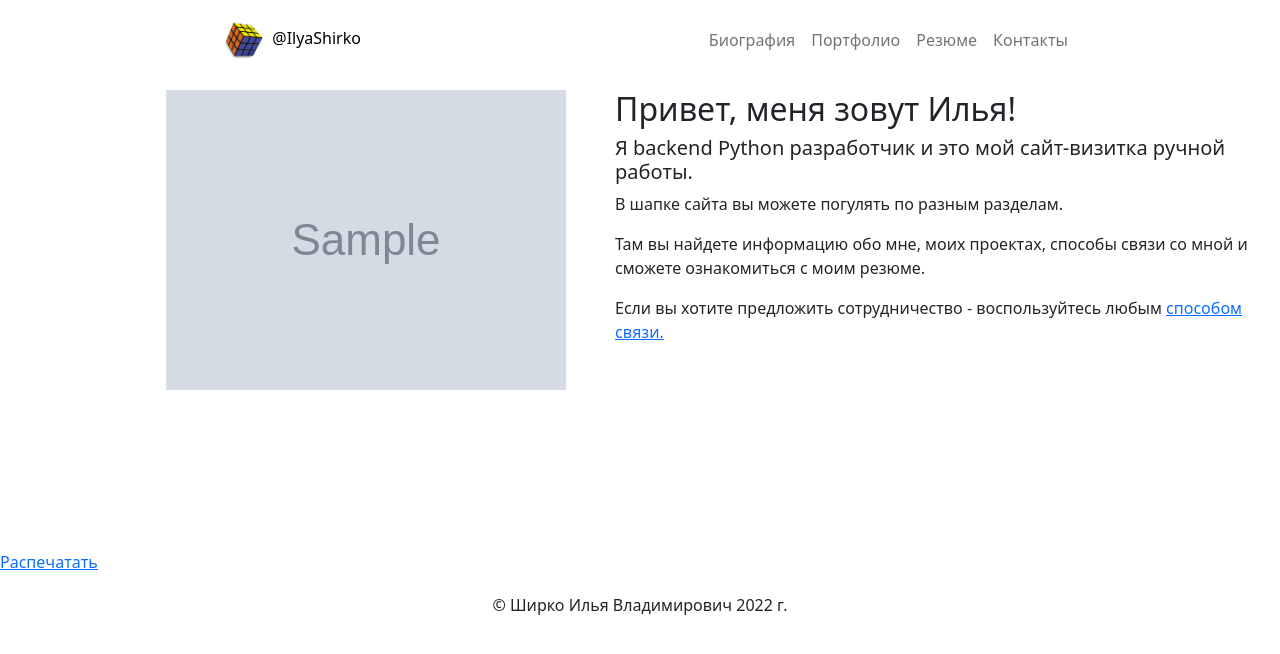
After one commit to ilyashirko/portfolio, a Django app: template main/templates/main.html in a window 1280 px wide. The commit adds this page. Shown: the top 654 px of the page. Run offline with Django 4.2, Linux system fonts and the light colour scheme; the template is opened without the code that fills it: most values are stand-ins (such as "Sample title", 1, 10 or a date in 2020); grey boxes marked "Sample" are stand-in pictures; parts of the project's set-up code (start-up, migrations or seed data) failed here and were passed over; some libraries are stand-ins or nearby versions.

Commit message:
add main

```diff
--- a/main/templates/contacts.html
+++ b/main/templates/contacts.html
@@ -15,9 +15,9 @@
         <div class="col-lg-8 col-xxl-8 h-auto">
             <h2>Связаться со мной просто:</h2>
             <ul class="navbar-nav ms-auto">
-                <li class="nav-item"><a class="nav-link" href="mailto:{{ email }}">Электронная почта: {{ email }}</a></li>
-                <li class="nav-item"><a class="nav-link" href="tel:{{ phonenumber }}">Телефон: {{ phonenumber }}</a></li>
-                <li class="nav-item"><a class="nav-link" href="{{ telegram }}">Телеграм: @IlyaShirko</a></li>
+                <a href="mailto:{{ email }}"><button  class="btn btn-primary" style="width: 20%; margin: 3mm">e-mail:</button><button type="button" class="btn btn-outline-success" style="width: 40%; margin: 3mm">{{email}}</button></a>
+                <a href="tel:{{ phonenumber }}"><button  class="btn btn-primary" style="width: 20%; margin: 3mm">телефон:</button><button type="button" class="btn btn-outline-success" style="width: 40%; margin: 3mm">{{ phonenumber }}</button></a>
+                <a href="{{ telegram }}"><button  class="btn btn-primary" style="width: 20%; margin: 3mm">telegram:</button><button type="button" class="btn btn-outline-success" style="width: 40%; margin: 3mm">{{ telegram_nick }}</button></a>
             </ul>
             <p style="font-size: 12px; color: var(--bs-link-hover-color);font-weight: bold;">Лишь одна просьба, давайте будем взаимодействовать по принципу взаимного уважения. Моя работа учит быстро и профессионально гуглить, поэтому страхового агента и стоматологию я легко найду.</p>
             <p style="font-size: 12px; color: var(--bs-link-hover-color);font-weight: bold;">Если же собеседник взаимодействует не по принципу взаимного уважения, он очень быстро пополняет мой черный список, так что давайте жить дружно.</p>
--- /dev/null
+++ b/main/templates/main.html
@@ -0,0 +1,36 @@
+{% extends 'base.html' %}
+{% load static %}
+
+
+{% block title %}Контакты{%endblock%}
+
+{% block content %}
+<div class="container" style="margin-right: 10%;margin-left: 10%; width=80%">
+    <div class="row" style="margin-top: 10px;margin-bottom: 10px; height:450px">
+        <div class="col-lg-5 col-xxl-5 h-auto" style="position: relative;">
+            <div class="row float-right">
+                <div id="carouselExampleSlidesOnly" class="carousel slide" data-bs-ride="carousel">
+                    <div class="carousel-inner" style="text-align: center;">
+                        <div class="carousel-item active">
+                            <a href="{{first_image}}"><img src="{{first_image}}" style="max-width:100%; max-height: 450px;" alt="..."></a>
+                        </div>
+                        {% for image in images %}
+                        <div class="carousel-item">
+                            <a href="{{image}}"><img src="{{image}}" style="max-width:100%; max-height: 450px;" alt="..."></a>
+                        </div>
+                        {%endfor%}
+
+                    </div>
+                  </div>
+            </div>
+        </div>
+        <div class="col-lg-7 col-xxl-7 h-auto">
+            <h2>Привет, меня зовут Илья!</h2>
+            <h5>Я backend Python разработчик и это мой сайт-визитка ручной работы.</h5>
+            <p>В шапке сайта вы можете погулять по разным разделам.</p>
+            <p>Там вы найдете информацию обо мне, моих проектах, способы связи со мной и сможете ознакомиться с моим резюме.</p>
+            <p>Если вы хотите предложить сотрудничество - воспользуйтесь любым <a href="{% url 'contacts' %}">способом связи.</a></p>
+        </div>
+    </div>
+</div>
+{%endblock%}
--- a/main/templates/portfolio.html
+++ b/main/templates/portfolio.html
@@ -2,7 +2,7 @@
 {% load static %}
 
 
-{% block title %}Контакты{%endblock%}
+{% block title %}Портфолио{%endblock%}
 
 {% block content %}
 <div class="container" style="margin-right: 10%;margin-left: 10%; width=80%">
--- a/portfolio/urls.py
+++ b/portfolio/urls.py
@@ -6,6 +6,7 @@ from main import views as main_views
 
 urlpatterns = [
     path('admin/', admin.site.urls),
+    path('', main_views.main_page, name='main_page'),
     path('resume/', main_views.resume, name='resume'),
     path('biography/', main_views.biography, name='biography'),
     path('contacts/', main_views.contacts, name='contacts'),
--- a/static/Style.css
+++ b/static/Style.css
@@ -1,3 +1,4 @@
+
 .base_title {
     text-align: left;
     padding-top: 0px;
--- a/templates/base.html
+++ b/templates/base.html
@@ -10,14 +10,16 @@
     <link rel="stylesheet" href="{% static 'css/Navbar-Right-Links-icons.css' %}">
     <link rel="stylesheet" href="{% static 'Style.css' %}">
     <link rel="icon" type="image/x-icon" href="{% static 'favicon.ico' %}">
+    <link media="print" rel="stylesheet" href="/css/print.css">
 </head>
 
 <body>
     <nav class="navbar navbar-light navbar-expand-md py-3" style="width: 70%;padding: 0;margin-left: 15%;">
         <div class="container"><a class="navbar-brand d-flex align-items-center" href="#">
-
-            <img width="10%" src="{% static 'rubiks_cube.png' %}">
-            <span>@IlyaShirko</span></a><button data-bs-toggle="collapse" class="navbar-toggler" data-bs-target="#navcol-2"><span class="visually-hidden">Toggle navigation</span><span class="navbar-toggler-icon"></span></button>
+            <a href="{% url 'main_page' %}" style="text-decoration:none; color: black;">
+                <img width="10%" src="{% static 'rubiks_cube.png' %}">
+                <span>@IlyaShirko</span><button data-bs-toggle="collapse" class="navbar-toggler" data-bs-target="#navcol-2"><span class="visually-hidden">Toggle navigation</span><span class="navbar-toggler-icon"></span></button>
+            </a>
             <ul class="navbar-nav ms-auto">
                 <li class="nav-item"><a class="nav-link" href="{% url 'biography' %}">Биография</a></li>
                 <li class="nav-item"><a class="nav-link" href="{% url 'portfolio' %}">Портфолио</a></li>
@@ -30,11 +32,21 @@
 {% block content %}
 {% endblock %}
 
-    <footer>
-        <p style="text-align: center; color: gray; margin: 0px; margin-top: 10mm;">&#169; Ширко Илья Владимирович 2022.</p>
-        <!-- <p style="text-align: center; color: gray; margin: 0px; margin-bottom: 5mm;">Разрешено использование исходного кода в личных целях. Для коммерческого использования свяжитесь с разработчиком.</p> -->
-    </footer>
-    <script src="{% static 'bootstrap/js/bootstrap.min.js' %}"></script>
+<a href="#" class="action-print">Распечатать</a>
+<script>
+$(function($){
+    $(".action-print").click(function(){
+        window.print();
+        return false;
+    });
+});
+</script>
+
+
+    <footer style="margin: 5mm; text-align: center">
+    <p>© Ширко Илья Владимирович 2022 г.</p>
+  </footer>
 </body>
 
+<script src="{% static 'bootstrap/js/bootstrap.min.js' %}"></script>
 </html>
```
Also changed, not shown: main/views.py (+12 -1 lines).
